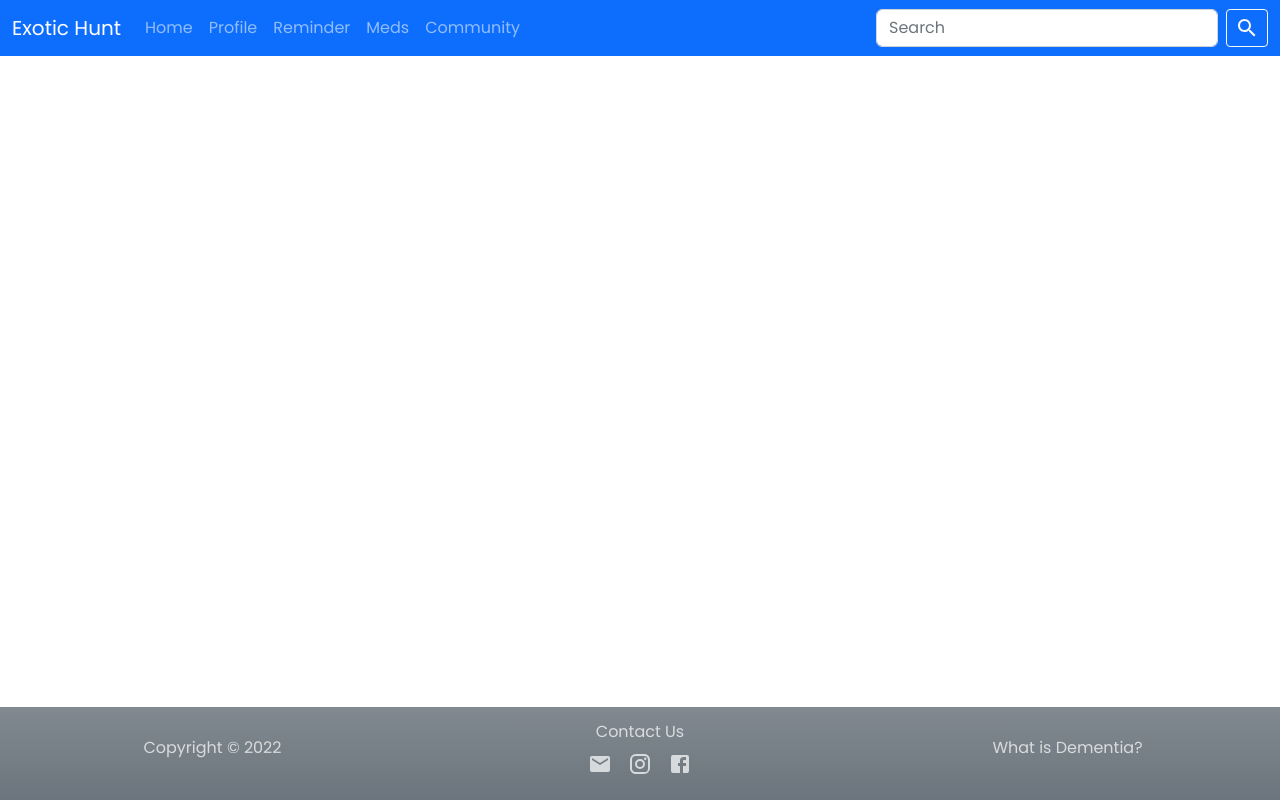
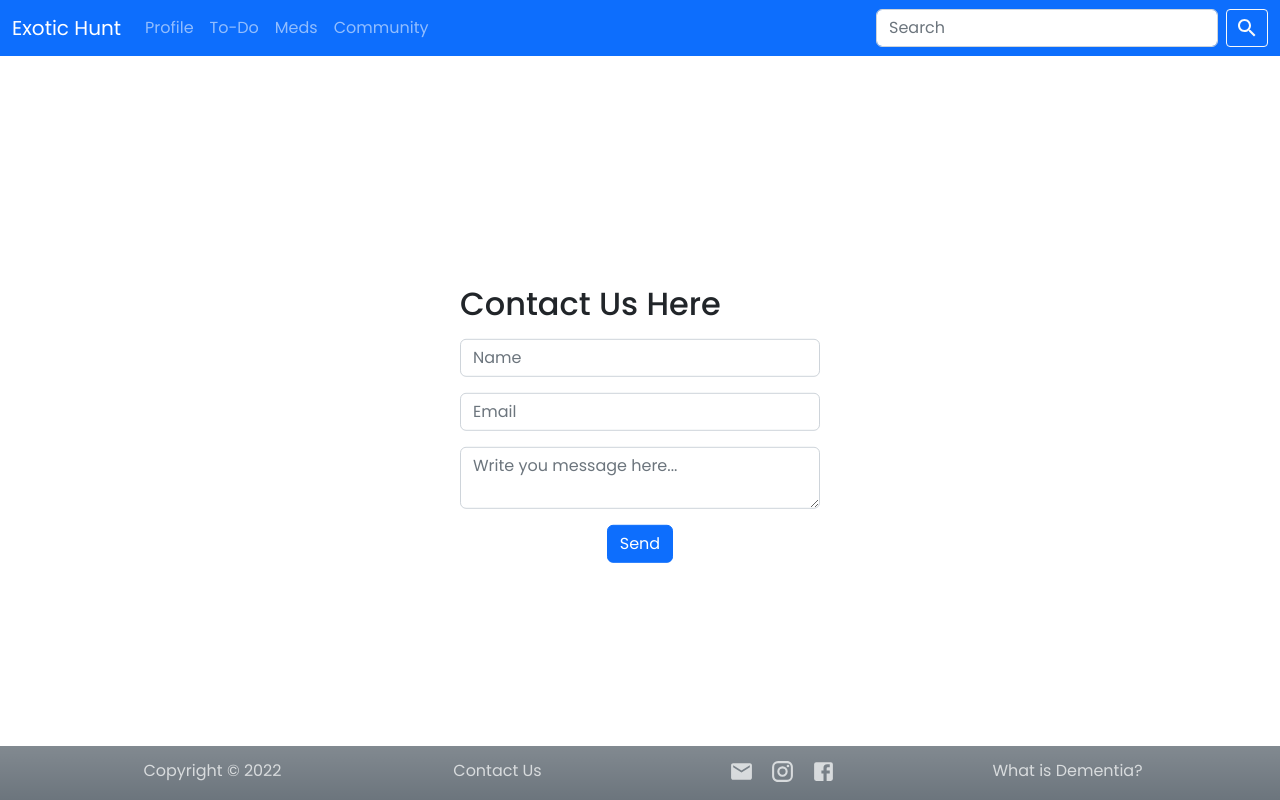
Before and after one commit to ExoticHunt/HackOdisha-Frontend, a React (Create React App) app: page /contact in a window 1280 px wide. Built offline with nearby package versions, Linux system fonts and the light colour scheme.

Commit message:
contact page

```diff
--- a/src/App.js
+++ b/src/App.js
@@ -6,6 +6,7 @@ import Footer from './Components/Footer';
 import { BrowserRouter as Router, Routes, Route } from 'react-router-dom';
 import SignUp from './Components/SignUp';
 import Login from './Components/Login';
+import Contact from './Components/Contact';
 
 function App() {
   return (
@@ -13,13 +14,12 @@ function App() {
       <Router>
       <NavComponent />
       <div className='main-container'>
-
             <Routes>
               <Route exact path="/" element={<Login />} />
               <Route path="/sign-in" element={<Login />} />
               <Route path="/sign-up" element={<SignUp />} />
+              <Route path="/contact" element={<Contact/>} />
             </Routes>
-
       </div>
       <Footer />
       </Router>
--- /dev/null
+++ b/src/Components/Contact.js
@@ -0,0 +1,58 @@
+import React, {useState } from 'react';
+
+const Contact = () => {
+    const [formStatus, setFormStatus] = useState('Send');
+
+    const onSubmit = (e) => {
+    e.preventDefault();
+    setFormStatus('Submitting...');
+    const { name, email, message } = e.target.elements;
+    let conFom = {
+      name: name.value,
+      email: email.value,
+      message: message.value,
+    }
+    console.log(conFom)
+  }
+
+  return (
+    <div className="container mt-5 contact-wrapper">
+      <h2 className="mb-3">Contact Us Here</h2>
+      <form onSubmit={onSubmit}>
+        <div className="mb-3">
+          <input
+            className="form-control"
+            type="text"
+            id="name"
+            placeholder="Name"
+            required
+        />
+        </div>
+        <div className="mb-3">
+          <input
+            className="form-control"
+            type="email"
+            id="email"
+            placeholder="Email"
+            required
+        />
+        </div>
+        <div className="mb-3">
+          <textarea
+            className="form-control"
+            id="message"
+            placeholder="Write you message here..."
+            required />
+        </div>
+        <div className='text-center'>
+            <button className="btn btn-primary" type="submit">
+            {formStatus}
+            </button>
+        </div>
+
+      </form>
+    </div>
+  );
+}
+
+export default Contact;
--- a/src/Components/Footer.js
+++ b/src/Components/Footer.js
@@ -6,22 +6,20 @@ import FacebookIcon from '@mui/icons-material/Facebook';
 const Footer = () => {
   return (
     <footer className='main-footer bg-secondary bg-gradient text-light text-opacity-75'>
-        <div className='container text-center'>
+        <div className='container text-center footer-wrapper'>
             <div className='row'>
-                <div className='col-md-3 col-sm-6 side-footer'>
+                <div className='col-md-3 col-sm-6'>
                     Copyright © {new Date().getFullYear()}
                 </div>
-                <div className='col-md-6 col-sm-6 mid-footer'>
-                    <ul className='list-unstyled'>
-                        <li>Contact Us</li>
-                        <li>
-                        <EmailIcon sx= {{px:1, fontSize: 40}}/>
-                        <InstagramIcon sx= {{px:1, fontSize: 40}}/>
-                        <FacebookIcon sx= {{px:1,  fontSize: 40}}/>
-                        </li>
-                    </ul>
+                <div className='col-md-3 col-sm-6 link'>
+                    <a href="/contact">Contact Us</a>
                 </div>
-                <div className='col-md-3 col-sm-6 link side-footer'>
+                <div className='col-md-3 col-sm-6 social-media'>
+                    <EmailIcon sx= {{mx:1,  fontSize: 25}}/>
+                    <InstagramIcon sx= {{mx:1,  fontSize: 25}}/>
+                    <FacebookIcon sx= {{mx:1,  fontSize: 25}}/>
+                </div>
+                <div className='col-md-3 col-sm-6 link'>
                     <a href="https://www.who.int/news-room/fact-sheets/detail/dementia">
                     What is Dementia?
                     </a>
--- a/src/Components/Login.js
+++ b/src/Components/Login.js
@@ -58,7 +58,7 @@ const Login = () => {
             type="email"
             className="form-control"
             placeholder="Enter email"
-            name="firstname"
+            value={formValues.email}
             onChange = {handleChange}
           />
         </div>
--- a/src/Components/Navbar.js
+++ b/src/Components/Navbar.js
@@ -3,15 +3,13 @@ import Container from 'react-bootstrap/Container';
 import Form from 'react-bootstrap/Form';
 import Nav from 'react-bootstrap/Nav';
 import Navbar from 'react-bootstrap/Navbar';
-import { Row, Col} from 'react-bootstrap';
-import NavDropdown from 'react-bootstrap/NavDropdown';
 import SearchIcon from '@mui/icons-material/Search';
 
 const NavComponent = () => {
   return (
     <Navbar bg="primary" variant="dark" expand="lg" fixed="top">
       <Container fluid>
-        <Navbar.Brand href="#">Exotic Hunt</Navbar.Brand>
+        <Navbar.Brand href="/">Exotic Hunt</Navbar.Brand>
         <Navbar.Toggle aria-controls="navbarScroll" />
         <Navbar.Collapse id="navbarScroll">
           <Nav
@@ -19,9 +17,8 @@ const NavComponent = () => {
             style={{ maxHeight: '100px' }}
             navbarScroll
           >
-            <Nav.Link href="/sign-in">Home</Nav.Link>
             <Nav.Link href="/profile">Profile</Nav.Link>
-            <Nav.Link href="/reminder">Reminder</Nav.Link>
+            <Nav.Link href="/reminder">To-Do</Nav.Link>
             <Nav.Link href="/meds">Meds</Nav.Link>
             <Nav.Link href="/community">Community</Nav.Link>
           </Nav>
--- a/src/index.css
+++ b/src/index.css
@@ -20,6 +20,7 @@ body, html, .App, #root {
   top: 50%;
   left: 50%;
   transform: translate(-50%, -50%);
+  width: 30%;
 }
 
 .auth-inner {
@@ -55,10 +56,6 @@ body, html, .App, #root {
   right: 0;
 }
 
-.container{
-  padding-top: 0.8rem;
-}
-
 .link a{
   color: inherit;
   text-decoration: none;
@@ -68,10 +65,19 @@ body, html, .App, #root {
   color: inherit;
 }
 
-.side-footer{
-  padding-top: 1rem;
+.footer-wrapper{
+  padding-top: 0.8rem;
+}
+
+.social-media {
+  padding-bottom: 1rem;
 }
 
 .error {
   color: red;
 }
+
+.contact-wrapper .form-control:focus {
+  border-color: #167bff;
+  box-shadow: none;
+}
```
Also changed, not shown: src/Components/Meds.js (deleted, +0 -9 lines).
